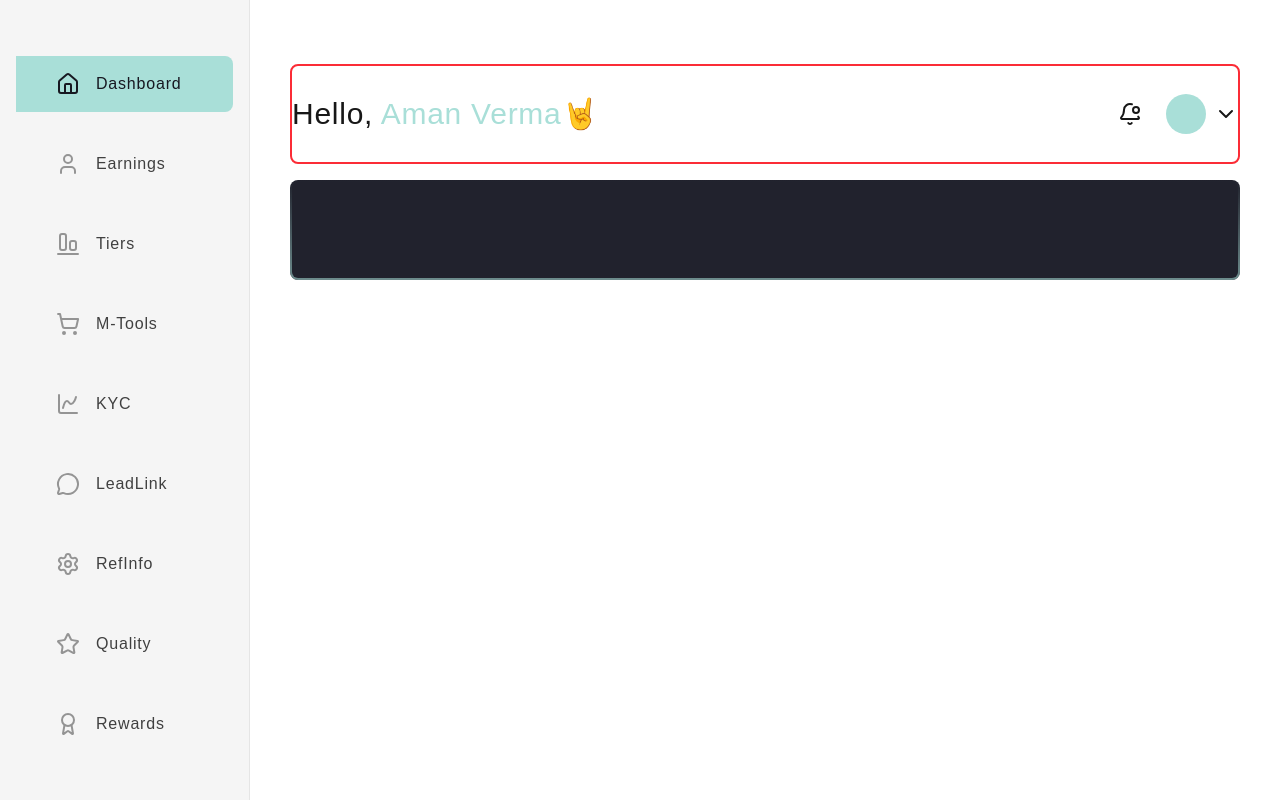
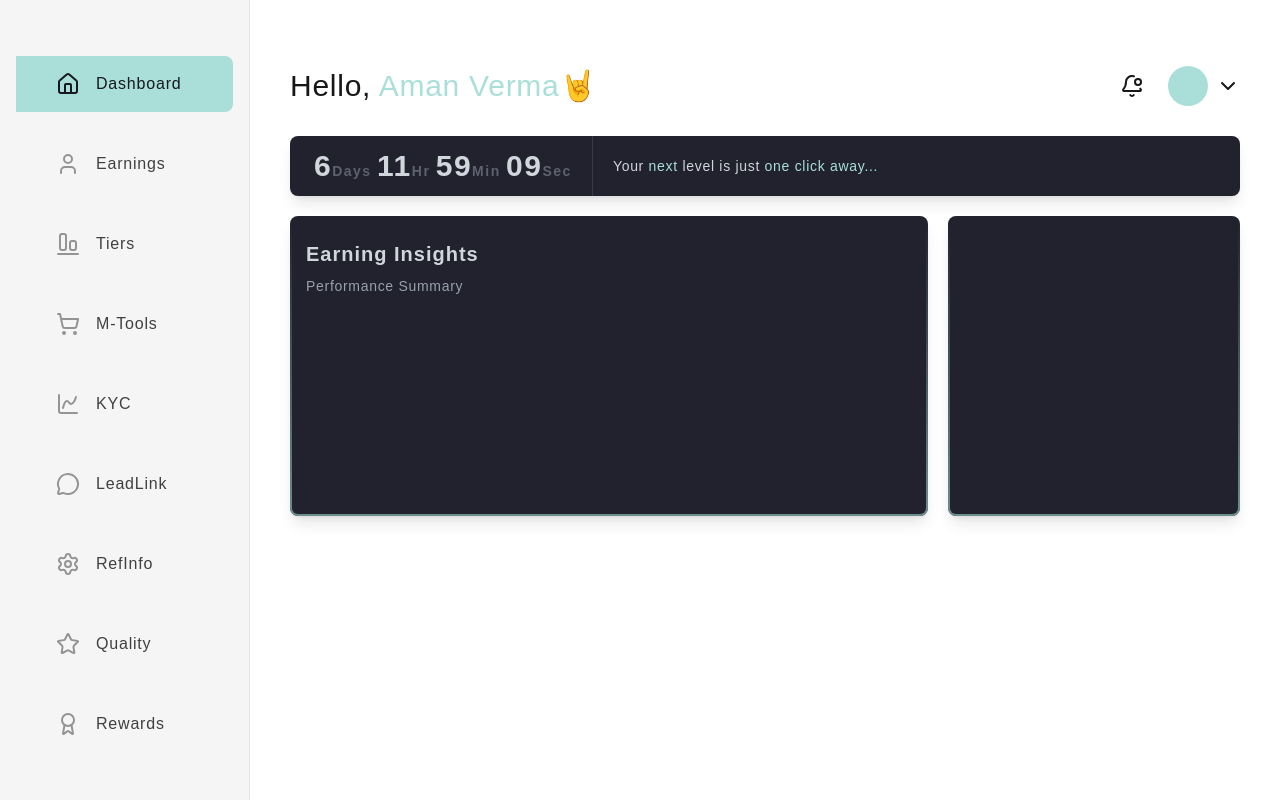
Before and after one commit to Aman-v4/idigital, a Next.js app: page / in a window 1280 px wide. Built offline with nearby package versions, Linux system fonts and the light colour scheme.

Commit message:
second section done 80%

```diff
--- a/src/app/page.tsx
+++ b/src/app/page.tsx
@@ -70,10 +70,10 @@ export default function DashboardLayout({
           </SidebarBody>
         </Sidebar>
         <main className="flex-1 overflow-auto">
-          <div className="flex flex-col gap-4 mt-16 mx-10">
+          <div className="flex flex-col gap-5 mt-14 mx-10">
 
 
-            <div className="border-2 flex justify-between items-center border-red-500 h-[100px]  rounded-lg">
+            <div className="flex justify-between items-center h-[60px]  rounded-lg">
                 <div>
                   <p className="text-3xl tracking-wide font-medium">Hello, <span className=" text-[#A9DFD8] ">  Aman Verma🤘</span></p>
                 </div>
@@ -91,13 +91,42 @@ export default function DashboardLayout({
                 </div>
             </div>
 
-            <div className="gradient-border border-b-0.5 border-[#a9dfd891] relative h-[100px] bg-[#21222D] rounded-lg">
 
+
+            <div className="flex gap-5 items-center h-[60px] bg-[#21222D] rounded-lg px-6 shadow-lg  ">
+              <div className="border-r-1 pr-5 h-full items-center flex border-gray-600/50 ">
+                <p className="text-3xl font-semibold text-gray-300 tracking-wider">
+                  6<span className="text-sm text-gray-400/50">Days </span>
+                  11<span className="text-sm text-gray-400/50">Hr </span>
+                  59<span className="text-sm text-gray-400/50">Min </span>
+                  09<span className="text-sm text-gray-400/50">Sec </span>
+                </p>
+              </div>
+              <div>
+                <p className="text-gray-300 tracking-wider text-sm">
+                  Your <span className="text-[#A9DFD8]">next</span> level is just <span className="text-[#A9DFD8]">one click away...</span>
+                </p>
+              </div>
             </div>
 
-            <div>
 
+
+            <div className="flex gap-5 ">
+              <div className=" flex-[7] gradient-border border-b-0.5 border-[#a9dfd891] relative h-[300px] rounded-lg bg-[#21222D] shadow-lg py-6 px-4">
+                <div className="flex flex-col gap-2">
+                  <p className="text-gray-300 text-xl font-semibold tracking-wider">Earning Insights</p>
+                  <p className="text-gray-400 text-sm  tracking-wider">Performance Summary</p>
+                </div>
+
+                <div></div>
+              </div>
+
+              <div className=" flex-[3] gradient-border border-b-0.5 border-[#a9dfd891] relative h-[300px] rounded-lg bg-[#21222D] shadow-lg py-6 px-4">
+
+              </div>
             </div>
+
+
 
             <div>
 
```
